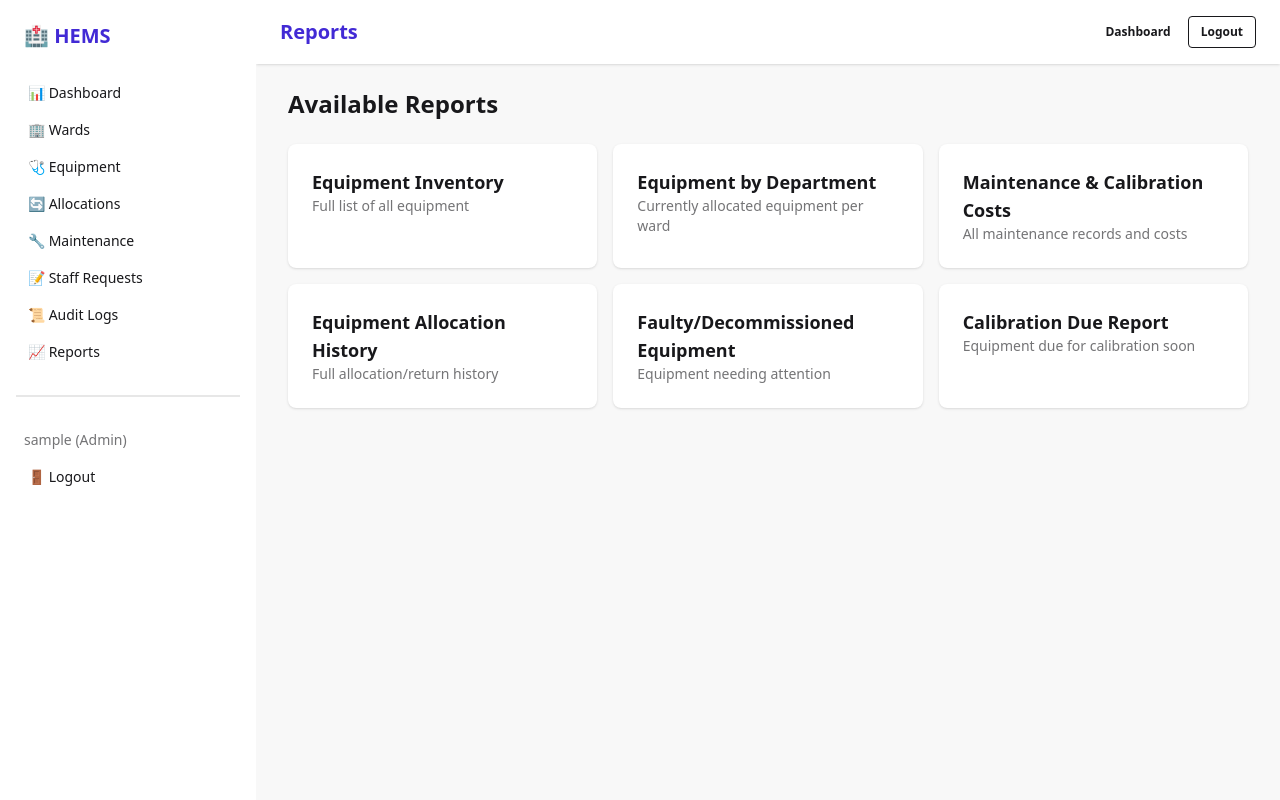
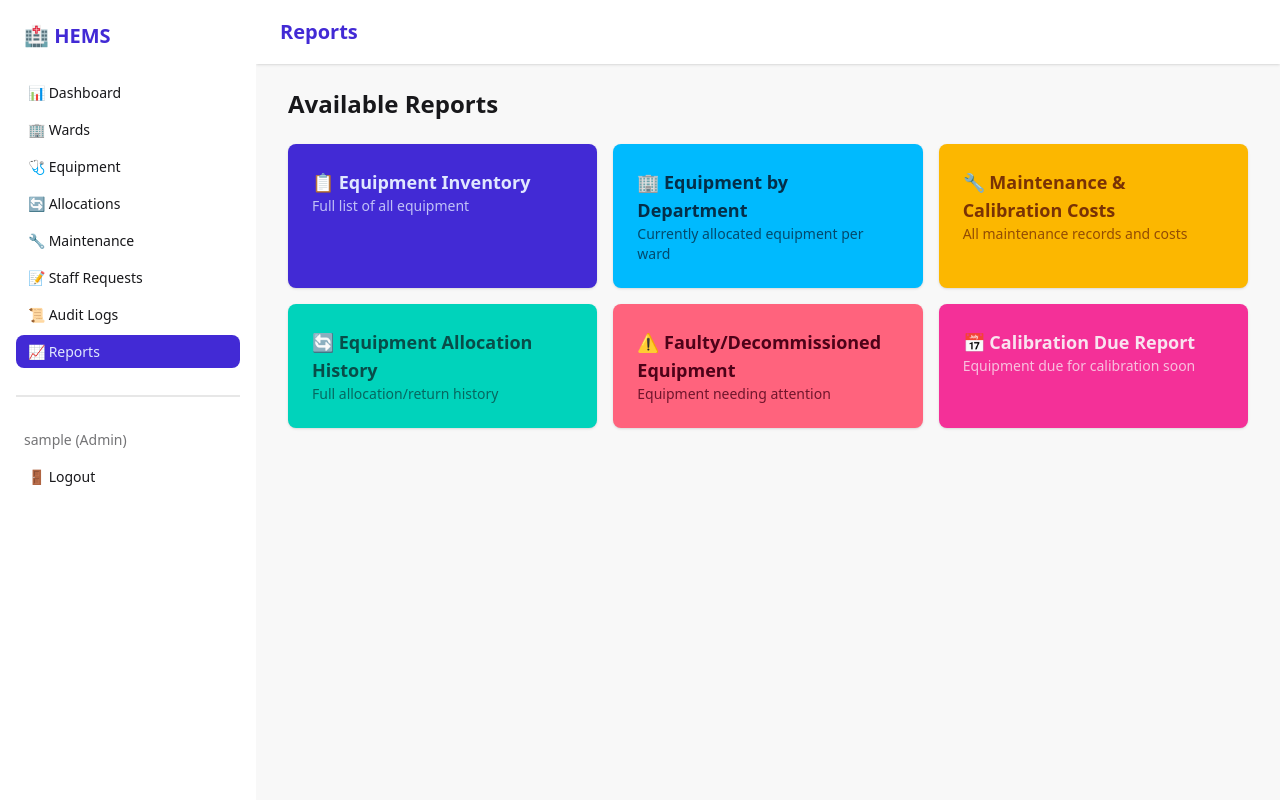
Before and after one commit to islamfarzana/hospital-equipment-system, a Django app: page /reports/ in a window 1280 px wide. Run offline with Django 5.2, Linux system fonts and the light colour scheme; a user stored in the database is signed in; tables that the repository leaves empty hold one stand-in row (values such as "Sample post"); style sheets or scripts are compiled from the project's sources.

Commit message:
Fix sidebar active-page highlighting, add search to list pages, fix template tag line-break bugs, add colors to reports page, clean up navbar buttons

```diff
--- a/templates/base.html
+++ b/templates/base.html
@@ -8,65 +8,49 @@
 <link href="{% static 'css/dist/styles.css' %}" rel="stylesheet">
 </head>
 <body class="min-h-screen bg-base-200">
-
 <div class="drawer lg:drawer-open">
 <input id="app-drawer" type="checkbox" class="drawer-toggle" />
-
 <div class="drawer-content flex flex-col">
-        <!-- Mobile top bar with hamburger -->
 <div class="navbar bg-base-100 shadow-sm px-4 lg:hidden">
-            <label for="app-drawer" class="btn btn-square btn-ghost">
-                ☰
-            </label>
+<label for="app-drawer" class="btn btn-square btn-ghost">☰</label>
 <span class="text-lg font-bold text-primary ml-2">HEMS</span>
 </div>
-
 {% block navbar %}{% endblock %}
-
 <main class="max-w-7xl w-full mx-auto px-4 sm:px-6 lg:px-8 py-6">
-            {% block content %}
-            {% endblock %}
+{% block content %}{% endblock %}
 </main>
 </div>
-
 <div class="drawer-side z-20">
 <label for="app-drawer" class="drawer-overlay"></label>
 <ul class="menu bg-base-100 text-base-content min-h-full w-64 p-4 gap-1">
-            <li class="mb-4">
-                <span class="text-xl font-bold text-primary px-2">🏥 HEMS</span>
-            </li>
-
+<li class="mb-4"><span class="text-xl font-bold text-primary px-2">🏥 HEMS</span></li>
 {% if request.user.is_authenticated %}
 {% if request.user.role == 'ADMIN' %}
-                    <li><a href="{% url 'dashboard:admin_dashboard' %}">📊 Dashboard</a></li>
-                    <li><a href="{% url 'wards:ward_list' %}">🏢 Wards</a></li>
-                    <li><a href="{% url 'equipment:equipment_list' %}">🩺 Equipment</a></li>
-                    <li><a href="{% url 'allocations:allocation_list' %}">🔄 Allocations</a></li>
-                    <li><a href="{% url 'maintenance:maintenance_list' %}">🔧 Maintenance</a></li>
-                    <li><a href="{% url 'requests_app:request_list' %}">📝 Staff Requests</a></li>
-                    <li><a href="{% url 'equipment:audit_log_list' %}">📜 Audit Logs</a></li>
-                    <li><a href="{% url 'reports:reports_home' %}">📈 Reports</a></li>
+<li><a href="{% url 'dashboard:admin_dashboard' %}" class="rounded-lg {% if '/dashboard/' in request.path %}bg-primary text-primary-content{% endif %}">📊 Dashboard</a></li>
+<li><a href="{% url 'wards:ward_list' %}" class="rounded-lg {% if '/wards/' in request.path %}bg-primary text-primary-content{% endif %}">🏢 Wards</a></li>
+<li><a href="{% url 'equipment:equipment_list' %}" class="rounded-lg {% if '/equipment/' in request.path and 'audit-logs' not in request.path %}bg-primary text-primary-content{% endif %}">🩺 Equipment</a></li>
+<li><a href="{% url 'allocations:allocation_list' %}" class="rounded-lg {% if '/allocations/' in request.path %}bg-primary text-primary-content{% endif %}">🔄 Allocations</a></li>
+<li><a href="{% url 'maintenance:maintenance_list' %}" class="rounded-lg {% if '/maintenance/' in request.path %}bg-primary text-primary-content{% endif %}">🔧 Maintenance</a></li>
+<li><a href="{% url 'requests_app:request_list' %}" class="rounded-lg {% if '/requests/' in request.path %}bg-primary text-primary-content{% endif %}">📝 Staff Requests</a></li>
+<li><a href="{% url 'equipment:audit_log_list' %}" class="rounded-lg {% if 'audit-logs' in request.path %}bg-primary text-primary-content{% endif %}">📜 Audit Logs</a></li>
+<li><a href="{% url 'reports:reports_home' %}" class="rounded-lg {% if '/reports/' in request.path %}bg-primary text-primary-content{% endif %}">📈 Reports</a></li>
 {% elif request.user.role == 'BIOMEDICAL_OFFICER' %}
-                    <li><a href="{% url 'dashboard:biomedical_dashboard' %}">📊 Dashboard</a></li>
-                    <li><a href="{% url 'equipment:equipment_list' %}">🩺 Equipment</a></li>
-                    <li><a href="{% url 'allocations:allocation_list' %}">🔄 Allocations</a></li>
-                    <li><a href="{% url 'maintenance:maintenance_list' %}">🔧 Maintenance</a></li>
-                    <li><a href="{% url 'requests_app:request_list' %}">📝 Staff Requests</a></li>
-                    <li><a href="{% url 'reports:reports_home' %}">📈 Reports</a></li>
+<li><a href="{% url 'dashboard:biomedical_dashboard' %}" class="rounded-lg {% if '/dashboard/' in request.path %}bg-primary text-primary-content{% endif %}">📊 Dashboard</a></li>
+<li><a href="{% url 'equipment:equipment_list' %}" class="rounded-lg {% if '/equipment/' in request.path %}bg-primary text-primary-content{% endif %}">🩺 Equipment</a></li>
+<li><a href="{% url 'allocations:allocation_list' %}" class="rounded-lg {% if '/allocations/' in request.path %}bg-primary text-primary-content{% endif %}">🔄 Allocations</a></li>
+<li><a href="{% url 'maintenance:maintenance_list' %}" class="rounded-lg {% if '/maintenance/' in request.path %}bg-primary text-primary-content{% endif %}">🔧 Maintenance</a></li>
+<li><a href="{% url 'requests_app:request_list' %}" class="rounded-lg {% if '/requests/' in request.path %}bg-primary text-primary-content{% endif %}">📝 Staff Requests</a></li>
+<li><a href="{% url 'reports:reports_home' %}" class="rounded-lg {% if '/reports/' in request.path %}bg-primary text-primary-content{% endif %}">📈 Reports</a></li>
 {% else %}
-                    <li><a href="{% url 'dashboard:ward_staff_dashboard' %}">📊 Dashboard</a></li>
-                    <li><a href="{% url 'requests_app:request_list' %}">📝 My Requests</a></li>
+<li><a href="{% url 'dashboard:ward_staff_dashboard' %}" class="rounded-lg {% if '/dashboard/' in request.path %}bg-primary text-primary-content{% endif %}">📊 Dashboard</a></li>
+<li><a href="{% url 'requests_app:request_list' %}" class="rounded-lg {% if '/requests/' in request.path %}bg-primary text-primary-content{% endif %}">📝 My Requests</a></li>
 {% endif %}
-
 <div class="divider"></div>
-                <li>
-                    <span class="text-sm text-base-content/60 px-2">{{ request.user.username }} ({{ request.user.get_role_display }})</span>
-                </li>
+<li><span class="text-sm text-base-content/60 px-2">{{ request.user.username }} ({{ request.user.get_role_display }})</span></li>
 <li><a href="{% url 'accounts:logout' %}">🚪 Logout</a></li>
 {% endif %}
 </ul>
 </div>
 </div>
-
 </body>
 </html>
--- a/templates/dashboard/admin_dashboard.html
+++ b/templates/dashboard/admin_dashboard.html
@@ -77,6 +77,6 @@
     <a href="{% url 'maintenance:maintenance_list' %}" class="btn btn-warning">Manage Maintenance</a>
     <a href="{% url 'requests_app:request_list' %}" class="btn btn-info">View Staff Requests</a>
     <a href="{% url 'equipment:audit_log_list' %}" class="btn btn-neutral">View Audit Logs</a>
-    <a href="{% url 'reports:reports_home' %}" class="btn btn-neutral">View Reports</a>
+    <a href="{% url 'reports:reports_home' %}" class="btn btn-error">View Reports</a>
 </div>
 {% endblock %}
--- a/templates/equipment/audit_log_list.html
+++ b/templates/equipment/audit_log_list.html
@@ -5,10 +5,6 @@
 <div class="navbar bg-base-100 shadow-sm px-6">
     <div class="flex-1">
         <span class="text-xl font-bold text-primary">Equipment Audit Logs</span>
-    </div>
-    <div class="flex-none gap-2">
-        <a href="{% url 'equipment:equipment_list' %}" class="btn btn-sm btn-ghost">Back to Equipment</a>
-        <a href="{% url 'accounts:logout' %}" class="btn btn-sm btn-outline">Logout</a>
     </div>
 </div>
 {% endblock %}
--- a/templates/reports/reports_home.html
+++ b/templates/reports/reports_home.html
@@ -6,39 +6,41 @@
     <div class="flex-1">
         <span class="text-xl font-bold text-primary">Reports</span>
     </div>
-    <div class="flex-none gap-2">
-        <a href="{% url 'dashboard:admin_dashboard' %}" class="btn btn-sm btn-ghost">Dashboard</a>
-        <a href="{% url 'accounts:logout' %}" class="btn btn-sm btn-outline">Logout</a>
-    </div>
 </div>
 {% endblock %}
 
 {% block content %}
 <h2 class="text-2xl font-bold mb-6">Available Reports</h2>
 <div class="grid grid-cols-1 md:grid-cols-2 lg:grid-cols-3 gap-4">
-    <a href="{% url 'reports:equipment_inventory' %}" class="card bg-base-100 shadow-sm hover:shadow-md transition p-6">
-        <h3 class="font-semibold text-lg">Equipment Inventory</h3>
-        <p class="text-sm text-base-content/60">Full list of all equipment</p>
+    <a href="{% url 'reports:equipment_inventory' %}"
+        class="card bg-primary text-primary-content shadow-sm hover:shadow-md hover:scale-105 transition p-6">
+        <h3 class="font-semibold text-lg">📋 Equipment Inventory</h3>
+        <p class="text-sm opacity-80">Full list of all equipment</p>
     </a>
-    <a href="{% url 'reports:equipment_by_department' %}" class="card bg-base-100 shadow-sm hover:shadow-md transition p-6">
-        <h3 class="font-semibold text-lg">Equipment by Department</h3>
-        <p class="text-sm text-base-content/60">Currently allocated equipment per ward</p>
+    <a href="{% url 'reports:equipment_by_department' %}"
+        class="card bg-info text-info-content shadow-sm hover:shadow-md hover:scale-105 transition p-6">
+        <h3 class="font-semibold text-lg">🏢 Equipment by Department</h3>
+        <p class="text-sm opacity-80">Currently allocated equipment per ward</p>
     </a>
-    <a href="{% url 'reports:maintenance_costs' %}" class="card bg-base-100 shadow-sm hover:shadow-md transition p-6">
-        <h3 class="font-semibold text-lg">Maintenance & Calibration Costs</h3>
-        <p class="text-sm text-base-content/60">All maintenance records and costs</p>
+    <a href="{% url 'reports:maintenance_costs' %}"
+        class="card bg-warning text-warning-content shadow-sm hover:shadow-md hover:scale-105 transition p-6">
+        <h3 class="font-semibold text-lg">🔧 Maintenance & Calibration Costs</h3>
+        <p class="text-sm opacity-80">All maintenance records and costs</p>
     </a>
-    <a href="{% url 'reports:allocation_history' %}" class="card bg-base-100 shadow-sm hover:shadow-md transition p-6">
-        <h3 class="font-semibold text-lg">Equipment Allocation History</h3>
-        <p class="text-sm text-base-content/60">Full allocation/return history</p>
+    <a href="{% url 'reports:allocation_history' %}"
+        class="card bg-accent text-accent-content shadow-sm hover:shadow-md hover:scale-105 transition p-6">
+        <h3 class="font-semibold text-lg">🔄 Equipment Allocation History</h3>
+        <p class="text-sm opacity-80">Full allocation/return history</p>
     </a>
-    <a href="{% url 'reports:faulty_decommissioned' %}" class="card bg-base-100 shadow-sm hover:shadow-md transition p-6">
-        <h3 class="font-semibold text-lg">Faulty/Decommissioned Equipment</h3>
-        <p class="text-sm text-base-content/60">Equipment needing attention</p>
+    <a href="{% url 'reports:faulty_decommissioned' %}"
+        class="card bg-error text-error-content shadow-sm hover:shadow-md hover:scale-105 transition p-6">
+        <h3 class="font-semibold text-lg">⚠️ Faulty/Decommissioned Equipment</h3>
+        <p class="text-sm opacity-80">Equipment needing attention</p>
     </a>
-    <a href="{% url 'reports:calibration_due' %}" class="card bg-base-100 shadow-sm hover:shadow-md transition p-6">
-        <h3 class="font-semibold text-lg">Calibration Due Report</h3>
-        <p class="text-sm text-base-content/60">Equipment due for calibration soon</p>
+    <a href="{% url 'reports:calibration_due' %}"
+        class="card bg-secondary text-secondary-content shadow-sm hover:shadow-md hover:scale-105 transition p-6">
+        <h3 class="font-semibold text-lg">📅 Calibration Due Report</h3>
+        <p class="text-sm opacity-80">Equipment due for calibration soon</p>
     </a>
 </div>
 {% endblock %}
```
Also changed, not shown: allocations/views.py (+9 -2 lines), maintenance/views.py (+9 -2 lines), requests_app/views.py (+9 -1 lines), templates/allocations/allocation_list.html (+13 -6 lines), templates/equipment/equipment_list.html (+6 -13 lines), templates/maintenance/maintenance_list.html (+4 -6 lines), templates/requests_app/request_list.html (+16 -10 lines), templates/wards/ward_list.html (+13 -6 lines), theme/templates/base.html (deleted, +0 -26 lines), wards/views.py (+8 -1 lines). Lines whose indentation alone changed are shown as unchanged.
